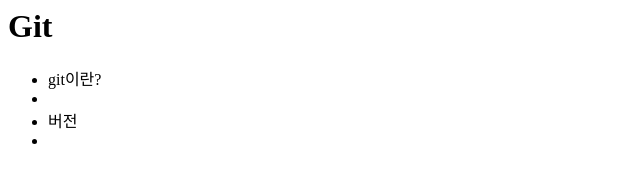
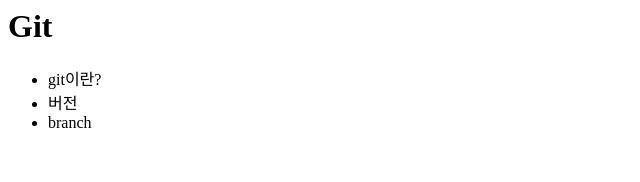
Before and after one commit to totatochip/test, a plain HTML site: page index.html in a window 1280 px wide. Shown: the full height of the page, 0-640 px from the left. Drawn offline with Linux system fonts and the light colour scheme.

Commit message:
branch추가

```diff
--- a/index.html
+++ b/index.html
@@ -9,8 +9,9 @@
             <h1>Git</h1>
         </header>
         <ul>
-	<li>git이란?<li>
-	<li>버전<li>
+	<li>git이란?</li>
+	<li>버전</li>
+	<li>branch</li>
         </ul>
     </body>
 </html>
```
